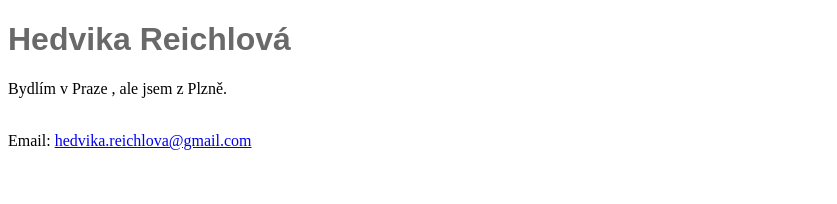
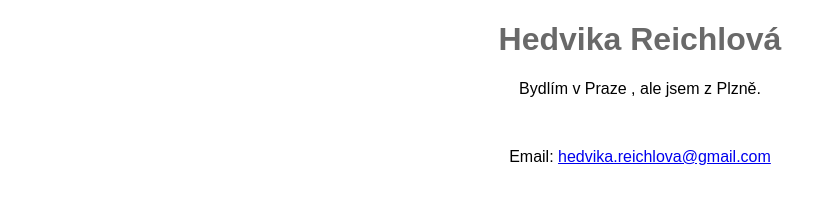
Before and after one commit to DezesTheOne/cviceni-vizitka-2023, a plain HTML site: page index.html in a window 1280 px wide. Shown: the whole page, without its empty margins (0-837 px from the left). Drawn offline with Linux system fonts and the light colour scheme.

Commit message:
zmeny ve fontu a rozlozeni

```diff
--- a/index.html
+++ b/index.html
@@ -10,6 +10,9 @@
     <h1>Hedvika Reichlová</h1>
     <p>Bydlím v Praze , ale jsem z Plzně.</p>
     <br />
-    Email: <a href="hedvika.reichlova@gmail.com">hedvika.reichlova@gmail.com</a>
+    <p>
+      Email:
+      <a href="hedvika.reichlova@gmail.com">hedvika.reichlova@gmail.com</a>
+    </p>
   </body>
 </html>
--- a/styly.css
+++ b/styly.css
@@ -1,4 +1,13 @@
+body {
+  font-family: Arial, Helvetica, sans-serif;
+}
+
 h1 {
-  font-family: Arial, Helvetica, sans-serif;
+  size: 30px;
+  text-align: center;
   color: dimgrey;
 }
+
+p {
+  text-align: center;
+}
```
